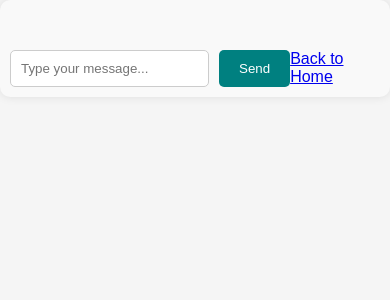
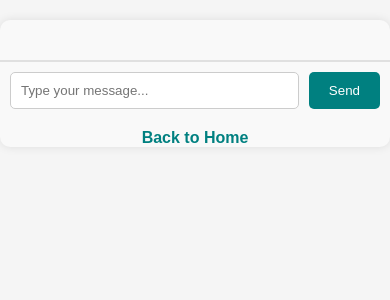
Before and after one commit to MUDITJAINN/Ayurveda-GPT, a React (Create React App) app in the folder ayurveda/: page /chat in a window 390 px wide. Shown: the top 300 px of the page. Built offline with nearby package versions, Linux system fonts and the light colour scheme.

Commit message:
Fix: Resolved issue of responsiveness of both the pages.

```diff
--- a/ayurveda/src/components/ChatScreen.jsx
+++ b/ayurveda/src/components/ChatScreen.jsx
@@ -11,6 +11,7 @@ const ChatScreen = () => {
     const updatedMessages = [...messages, { text: newMessage, sender: 'user' }];
     setMessages(updatedMessages);
     handleGPTResponse("Mock GPT Response");
+    setNewMessage(''); // Clear input after sending
   };
 
   const handleGPTResponse = (response) => {
@@ -35,8 +36,8 @@ const ChatScreen = () => {
           placeholder="Type your message..."
         />
         <button onClick={handleSendMessage}>Send</button>
-        <Link to="/">Back to Home</Link>
       </div>
+      <Link className={styles['back-link']} to="/">Back to Home</Link>
     </div>
   );
 };
--- a/ayurveda/src/styles/App.module.css
+++ b/ayurveda/src/styles/App.module.css
@@ -163,3 +163,27 @@
   border-top: 1px solid #555;
   font-size: 14px;
 }
+
+@media (max-width: 768px) {
+  .carouselBtn {
+    font-size: 18px;
+  }
+
+  .ctaButton {
+    font-size: 14px;
+    padding: 8px 16px;
+  }
+
+  .features h2 {
+    font-size: 28px;
+  }
+
+  .footer-content {
+    flex-direction: column;
+    text-align: center;
+  }
+
+  .footer-section {
+    margin-bottom: 30px;
+  }
+}
--- a/ayurveda/src/styles/ChatScreen.module.css
+++ b/ayurveda/src/styles/ChatScreen.module.css
@@ -1,18 +1,20 @@
-/* ChatScreen.module.css */
-
 .chat-screen {
   background-color: #f9f9f9;
   border-radius: 10px;
   box-shadow: 0 0 10px rgba(0, 0, 0, 0.1);
-    margin: auto;
+  margin: 20px auto; /* Add margin for spacing */
   max-width: 900px;
   width: 100%;
+  display: flex;
+  flex-direction: column;
+  height: auto; /* Allow the height to adjust based on content */
 }
 
 .chat-messages {
   flex-grow: 1;
   overflow-y: auto;
   padding: 20px;
+  border-bottom: 1px solid #e0e0e0; /* Divider line */
 }
 
 .user-message {
@@ -21,6 +23,8 @@
   padding: 10px;
   margin-bottom: 10px;
   border-radius: 5px;
+  max-width: 80%; /* Limit width */
+  align-self: flex-end; /* Align user messages to the right */
 }
 
 .gpt-message {
@@ -29,11 +33,14 @@
   padding: 10px;
   margin-bottom: 10px;
   border-radius: 5px;
+  max-width: 80%; /* Limit width */
+  align-self: flex-start; /* Align GPT messages to the left */
 }
 
 .chat-input {
   display: flex;
   padding: 10px;
+  border-top: 1px solid #e0e0e0; /* Top border for input */
 }
 
 .chat-input input {
@@ -51,8 +58,21 @@
   padding: 10px 20px;
   cursor: pointer;
   border-radius: 5px;
+  transition: background-color 0.3s ease;
 }
 
 .chat-input button:hover {
   background-color: #005555;
 }
+
+.back-link {
+  margin-top: 10px; /* Space above the link */
+  color: #008080;
+  text-align: center;
+  text-decoration: none; /* Remove underline */
+  font-weight: bold; /* Make it bold */
+}
+
+.back-link:hover {
+  text-decoration: underline; /* Underline on hover */
+}
```
Lines whose indentation alone changed are shown as unchanged.
